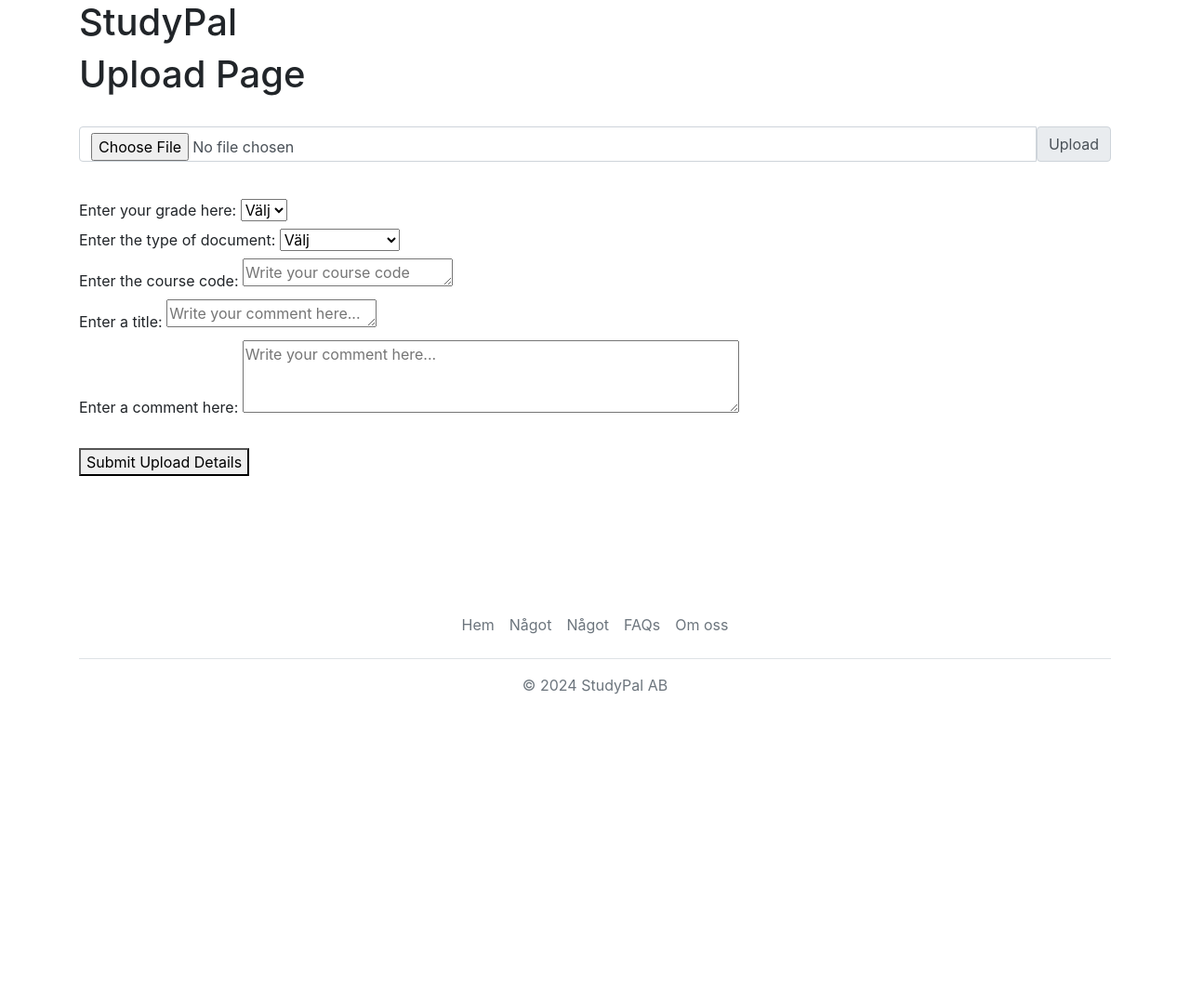
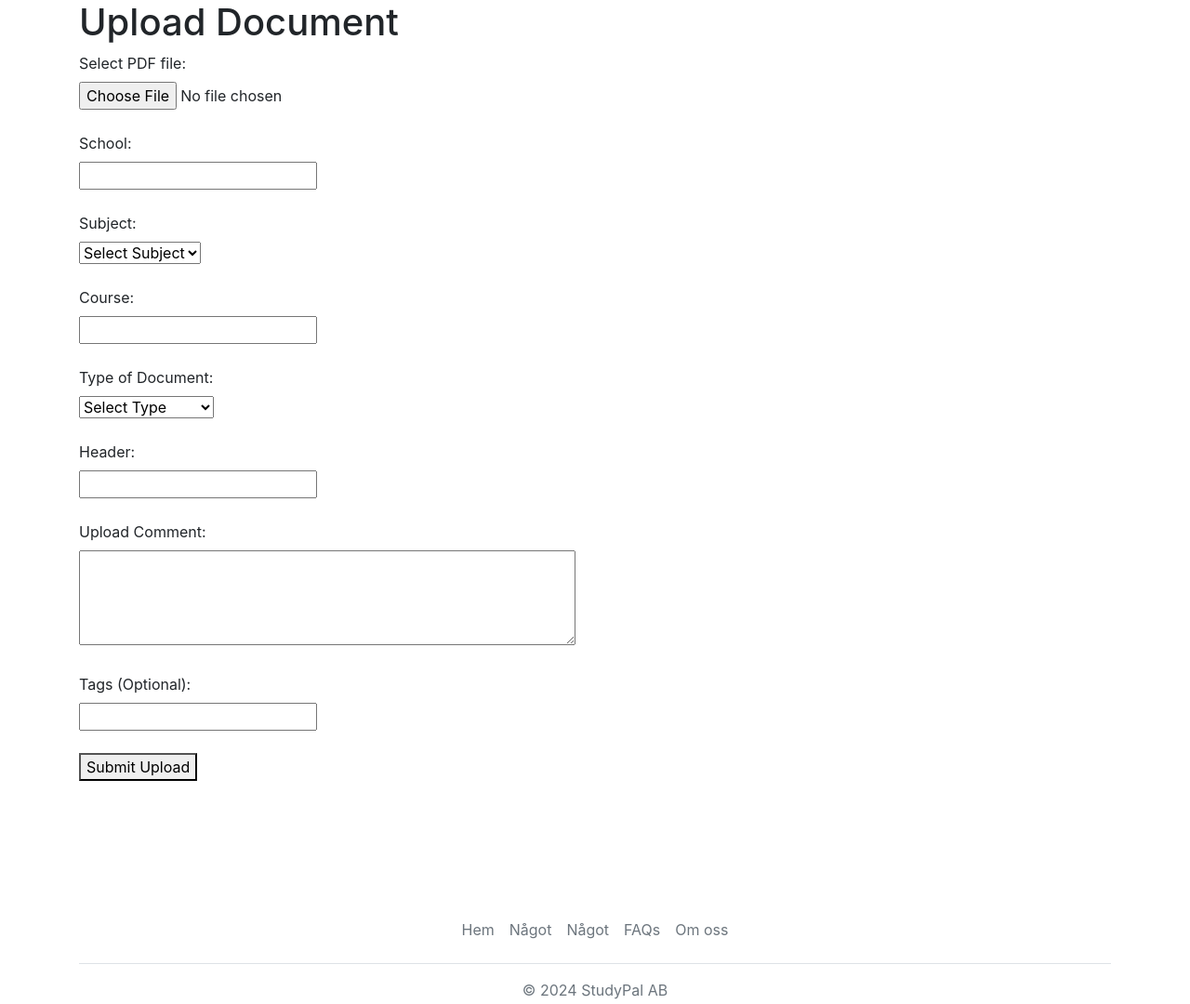
Before and after one commit to AlexNordenhog/Studypal, a Flask app: page /upload in a window 1280 px wide. Shown: the part 56-1136 px from the top of the page at 93% size. Before the commit the page ends 803 px from the top, so only its background shows below. Run offline with Flask 3, Linux system fonts and the light colour scheme; data that the repository does not hold is empty; some libraries are stand-ins or nearby versions.

Commit message:
added upload functionality

```diff
--- a/db/database.py
+++ b/db/database.py
@@ -33,7 +33,7 @@ class Database:
 
         # Compile document
         id = self._get_new_id()
-        storage_path = "wip"#self.file_storage.upload_pdf(pdf_file_path, id)
+        #storage_path = self.file_storage.upload_pdf(pdf_file_path, id)
         user = db.reference(f'Users/{uid}').get()
         try:
             username = user['username']
@@ -74,6 +74,10 @@ class Database:
                 }
         }
 
+        # Check if Course exists, if not, create it
+        if len(self._get_keys(f'/Universities/{school}/{subject}/')) < 1:
+            self.add_course(university=school, subject=subject, course_name=course)
+
         # Create db reference, then add to db
         ref = db.reference(f'/Universities/{school}/{subject}/{course}/Documents/{type_of_document}/{str(id)}')
         ref.update(doc_content)
@@ -88,13 +92,13 @@ class Database:
 
 
 
-    def add_course(self, university, subject, course_abbr, course_desc, course_name):
+    def add_course(self, university, subject, course_name):
 
-        ref = db.reference(f'Universities/{university}/{subject}/{course_abbr}/')
+        ref = db.reference(f'Universities/{university}/{subject}/{course_name}/')
         course_info = {'Course Info':{
 
-                'Description':course_desc,
-                'Name':course_name
+                'Subject':subject,
+                'University':university
             }
         }
 
--- a/website/static/index.js
+++ b/website/static/index.js
@@ -7,3 +7,31 @@ import firebaseConfig from "./firebase-cfg.js";
 const app = initializeApp(firebaseConfig);
 const auth = getAuth(app);
 const provider = new GoogleAuthProvider();
+const db = getDatabase();
+
+function userExists(uid) {
+    const dbRef = ref(getDatabase());
+
+    return get(child(dbRef, "Users/"))
+        .then((snapshot) => {
+            let userExists = false;
+            snapshot.forEach((childSnapshot) => {
+                const current_uid = childSnapshot.key;
+                if (uid === current_uid) {
+                    userExists = true;
+                    return true;
+                }
+            });
+            return userExists;
+        })
+        .catch((error) => {
+            console.error(error);
+            return false;
+        });
+}
+
+
+
+// Export the function to get the UID
+
+export { app, auth, provider, db, userExists }
--- a/website/templates/upload.html
+++ b/website/templates/upload.html
@@ -1,140 +1,83 @@
 {% extends "base.html" %} {% block title %}Upload{% endblock %} {% block content
 %}
+
 <head>
   <meta charset="UTF-8" />
   <meta name="viewport" content="width=device-width, initial-scale=1.0" />
   <title>Upload Document</title>
-  <script src="https://code.jquery.com/jquery-3.6.0.min.js"></script>
 </head>
-<style>
-  /* Your CSS styles */
-</style>
 <body>
-  <h1 class="center-align">StudyPal</h1>
-  <h1 class="banner center-align">Upload Page</h1>
-  <br />
-  <div class="input-group mb-3">
+  <h1>Upload Document</h1>
+  <form id="uploadForm">
+    <label for="pdf_file">Select PDF file:</label><br />
     <input
       type="file"
-      class="form-control"
-      id="inputGroupFile02"
-      accept=".pdf,image/*"
+      id="pdf_file"
+      name="pdf_file"
+      accept=".pdf"
       onchange="previewPDF()"
-    />
-    <label class="file-container input-group-text" for="inputGroupFile02"
-      >Upload</label
-    >
-  </div>
+      required
+    /><br /><br />
 
-  <div id="previewContainer" class="center-align">
-    <iframe
-      id="pdfPreview"
-      style="display: none; width: 100%; height: 500px"
-      frameborder="0"
-    ></iframe>
-    <img
-      id="imagePreview"
-      src="#"
-      alt="Image preview"
-      style="display: none; max-width: 100%; max-height: 500px"
-    />
-  </div>
+    <label for="school">School:</label><br />
+    <input type="text" id="school" name="school" required /><br /><br />
 
-  <br />
+    <label for="subject">Subject:</label><br />
+    <select id="subject" name="subject" required>
+      <option value="" disabled selected>Select Subject</option>
+      <option value="Economics">Economics</option>
+      <option value="Programming">Programming</option>
+      <option value="Mathematics">Mathematics</option>
+      <option value="Other">Other</option></select
+    ><br /><br />
 
-  <label for="gradeSelect">Enter your grade here: </label>
-  <select id="gradeSelect">
-    <option value="select">Välj</option>
-    <option value="A">A</option>
-    <option value="B">B</option>
-    <option value="C">C</option>
-    <option value="D">D</option>
-    <option value="E">E</option>
-    <option value="F">F</option>
-  </select>
-  <br />
+    <label for="course">Course:</label><br />
+    <input type="text" id="course" name="course" required /><br /><br />
 
-  <label for="typeDocument">Enter the type of document: </label>
-  <select id="typeDocument">
-    <option value="select">Välj</option>
-    <option value="Exam">Exam</option>
-    <option value="Assignment">Assignment</option>
-    <option value="LectureNotes">Lecture Notes</option>
-  </select>
-  <br />
+    <label for="type_of_document">Type of Document:</label><br />
+    <select id="type_of_document" name="type_of_document" required>
+      <option value="" disabled selected>Select Type</option>
+      <option value="Assignments">Assignment</option>
+      <option value="Exams">Exam</option>
+      <option value="Course Materials">Lecture Material</option>
+      <option value="Lecture Notes">Lecture Notes</option>
+      <option value="Other">Other</option></select
+    ><br /><br />
 
-  <div class="flex-container">
-    <label for="courseCode">Enter the course code: </label>
+    <label for="header">Header:</label><br />
+    <input type="text" id="header" name="header" required /><br /><br />
+
+    <label for="upload_comment">Upload Comment:</label><br />
     <textarea
-      id="courseCode"
-      placeholder="Write your course code here..."
-      rows="1"
-      cols="20"
-    ></textarea>
-  </div>
+      id="upload_comment"
+      name="upload_comment"
+      rows="4"
+      cols="50"
+      required
+    ></textarea
+    ><br /><br />
 
-  <div class="flex-container">
-    <label for="header">Enter a title: </label>
-    <textarea
-      id="headerBox"
-      placeholder="Write your comment here..."
-      rows="1"
-      cols="20"
-    ></textarea>
-  </div>
+    <label for="tags">Tags (Optional):</label><br />
+    <input type="text" id="tags" name="tags" /><br /><br />
 
-  <div class="flex-container">
-    <label for="courseCode">Enter a comment here: </label>
-    <textarea
-      id="commentBox"
-      placeholder="Write your comment here..."
-      rows="3"
-      cols="50"
-    ></textarea>
-  </div>
-  <br />
-  <button class="submit-container" type="button" id="submitBtn">
-    Submit Upload Details
-  </button>
+    <div id="previewContainer" class="center-align">
+      <iframe
+        id="pdfPreview"
+        style="display: none; width: 100%; height: 500px"
+        frameborder="0"
+      ></iframe>
+    </div>
+
+    <button type="button" id="submitUploadBtn">Submit Upload</button>
+  </form>
 
   <script>
-    $(document).ready(function () {
-      $("#submitBtn").click(function () {
-        var formData = new FormData();
-        formData.append("grade", $("#gradeSelect").val());
-        formData.append("documentType", $("#typeDocument").val());
-        formData.append("courseCode", $("#courseCode").val());
-        formData.append("comment", $("#commentBox").val());
-        formData.append("header", $("#headerBox").val());
-        formData.append("file", $("#inputGroupFile02")[0].files[0]);
-        formData.append("uid", "vIFFzQ6MEBXOdsV7095oLUmnriF2"); // Assuming this is the user ID
+    function previewPDF() {
+      var file = document.getElementById("pdf_file").files[0];
+      var pdfPreview = document.getElementById("pdfPreview");
 
-        $.ajax({
-          type: "POST",
-          url: "/upload_document",
-          processData: false,
-          contentType: false,
-          data: formData,
-          success: function (response) {
-            console.log(response.message);
-            // Handle success, e.g., show a success message to the user
-          },
-          error: function (xhr, status, error) {
-            console.error(xhr.responseText);
-            // Handle error, e.g., show an error message to the user
-          },
-        });
-      });
-    });
-
-    function previewPDF() {
-      var file = document.getElementById("inputGroupFile02").files[0];
-      var pdfPreview = document.getElementById("pdfPreview");
-      var imagePreview = document.getElementById("imagePreview");
-
-      // Hide both elements initially
+      // Hide the preview initially
       pdfPreview.style.display = "none";
-      imagePreview.style.display = "none";
 
       if (file) {
         var blobUrl = URL.createObjectURL(file);
@@ -143,14 +86,105 @@
           // Handle PDF files
           pdfPreview.src = blobUrl;
           pdfPreview.style.display = "block";
-        } else if (file.type.match("image.*")) {
-          // Handle image files (JPG, PNG, etc.)
-          imagePreview.src = blobUrl;
-          imagePreview.style.display = "block";
-          imagePreview.style.objectFit = "contain"; // Ensure the image is zoomed to fit the box
         }
       }
     }
   </script>
+
+  <script type="module">
+    // Firebase configuration and initialization
+    import firebaseConfig from "{{ url_for('static', filename='firebase-cfg.js') }}";
+    import {
+      getStorage,
+      ref,
+      uploadBytesResumable,
+      getDownloadURL,
+    } from "https://www.gstatic.com/firebasejs/10.8.1/firebase-storage.js";
+    import { onAuthStateChanged } from "https://www.gstatic.com/firebasejs/10.8.1/firebase-auth.js";
+    import { app, auth, userExists } from "../static/index.js";
+
+    // Add event listener to submit button
+
+    onAuthStateChanged(auth, (user) => {
+      if (user) {
+        const uid = user.uid;
+
+        userExists(uid).then((exists) => {
+          if (exists) {
+            document
+              .getElementById("submitUploadBtn")
+              .addEventListener("click", () => {
+                uploadDocument(uid);
+              });
+          } else {
+            window.location.href = "/create_profile";
+          }
+        });
+      } else {
+        window.location.href = "/login";
+      }
+    });
+
+    function uploadDocument(uid) {
+      var fileInput = document.getElementById("pdf_file");
+      var file = fileInput.files[0];
+
+      // Create a storage reference
+      var storage = getStorage(app);
+      var storageRef = ref(storage, "temp/" + file.name);
+      var storageRef = ref(storage, `temp/${uid}/${file.name}`);
+
+      // Upload file to Firebase Storage
+      var uploadTask = uploadBytesResumable(storageRef, file);
+
+      // Listen for state changes, errors, and completion of the upload.
+      uploadTask.on(
+        "state_changed",
+        function (snapshot) {
+          // Handle upload progress
+          var progress =
+            (snapshot.bytesTransferred / snapshot.totalBytes) * 100;
+          console.log("Upload is " + progress + "% done");
+        },
+        function (error) {
+          // Handle unsuccessful upload
+          console.error("Error uploading file:", error);
+        },
+        function () {
+          // Handle successful upload
+          getDownloadURL(uploadTask.snapshot.ref).then(function (downloadURL) {
+            console.log("File available at", downloadURL);
+            // Once you have the downloadURL, you can add it to the form data and submit the form
+            var formData = new FormData(document.getElementById("uploadForm"));
+            formData.append("downloadURL", downloadURL); // Add downloadURL to form data
+            formData.append("uid", uid); // Add uid to form data
+
+            // Now you can submit the form with all data, including the downloadURL
+            submitForm(formData);
+          });
+        }
+      );
+    }
+
+    function submitForm(formData) {
+      // Submit the form with all data, including the downloadURL
+      fetch("/upload_document", {
+        method: "POST",
+        body: formData,
+      })
+        .then((response) => {
+          if (!response.ok) {
+            throw new Error("Network response was not ok");
+          }
+          return response.text();
+        })
+        .then((data) => {
+          console.log(data); // Handle success response
+        })
+        .catch((error) => {
+          console.error("There was a problem with the fetch operation:", error);
+        });
+    }
+  </script>
 </body>
 {% endblock %}
--- a/website/views.py
+++ b/website/views.py
@@ -215,7 +215,3 @@ def upload_document():
     #pdf_file.save('path/to/save/' + pdf_file.filename)
 
     return "Document uploaded successfully"
-
-@views.route("/temp-upload")
-def temp_upload():
-    return render_template("upload-document.html")
```
Also changed, not shown: website/static/auth.js (+27 -64 lines), website/static/upload.js (added, +74 -0 lines), website/templates/login.html (+58 -2 lines), website/templates/profile.html (+6 -21 lines), website/templates/upload-document.html (+53 -9 lines).
